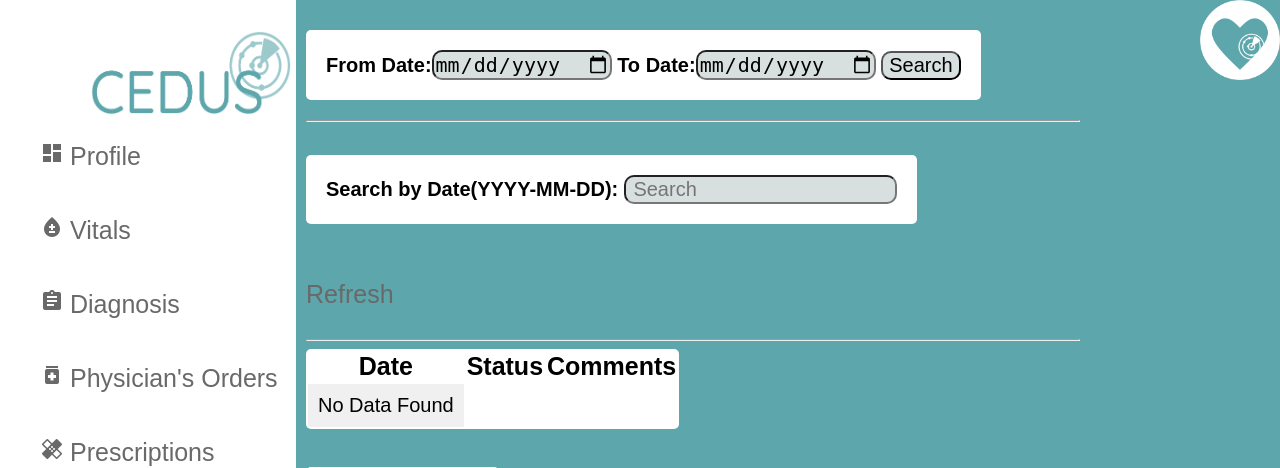
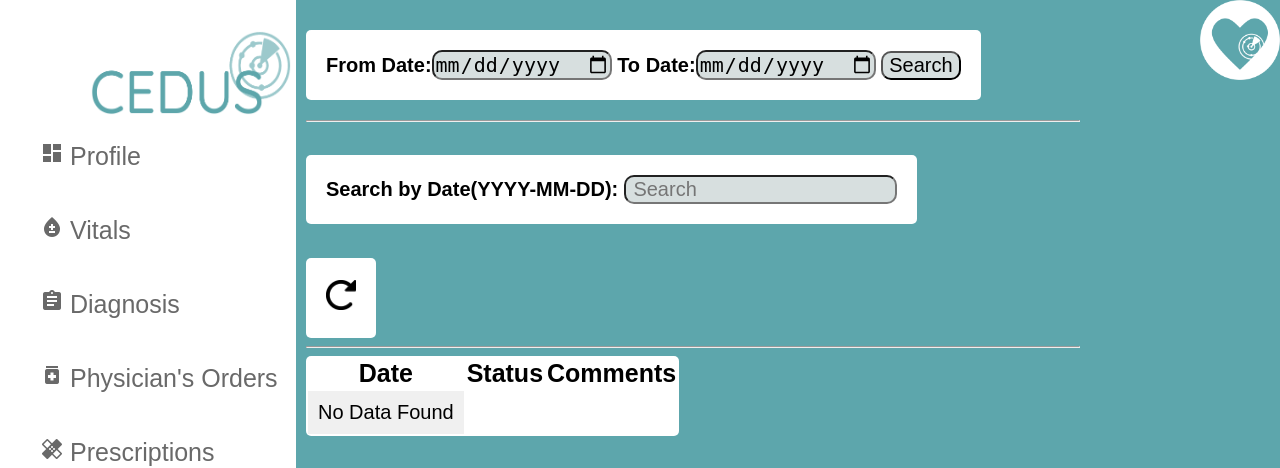
Before and after one commit to LolsMeow/Cedus, a Django app: template main/templates/main/diag_test.html in a window 1280 px wide. Shown: the top 468 px of the page. Run offline with Django 3.2, Linux system fonts and the light colour scheme; the template is opened without the code that fills it, so the values that code supplies are empty.

Commit message:
Update diag_test.html

```diff
--- a/main/templates/main/diag_test.html
+++ b/main/templates/main/diag_test.html
@@ -27,7 +27,8 @@ To Date:<input type="date" name="todate">
                         </div>
 
                 </div>
-<a href="{%  url 'main:diagnosis' %}">Refresh</a>
+<div class="refresh">
+<a href="{%  url 'main:diagnosis' %}"><img src="{% static 'images/refresh.png' %}" width = "30" height = "30"></a></div>
             <hr>
      <div id="apptable">
 <table>
```
